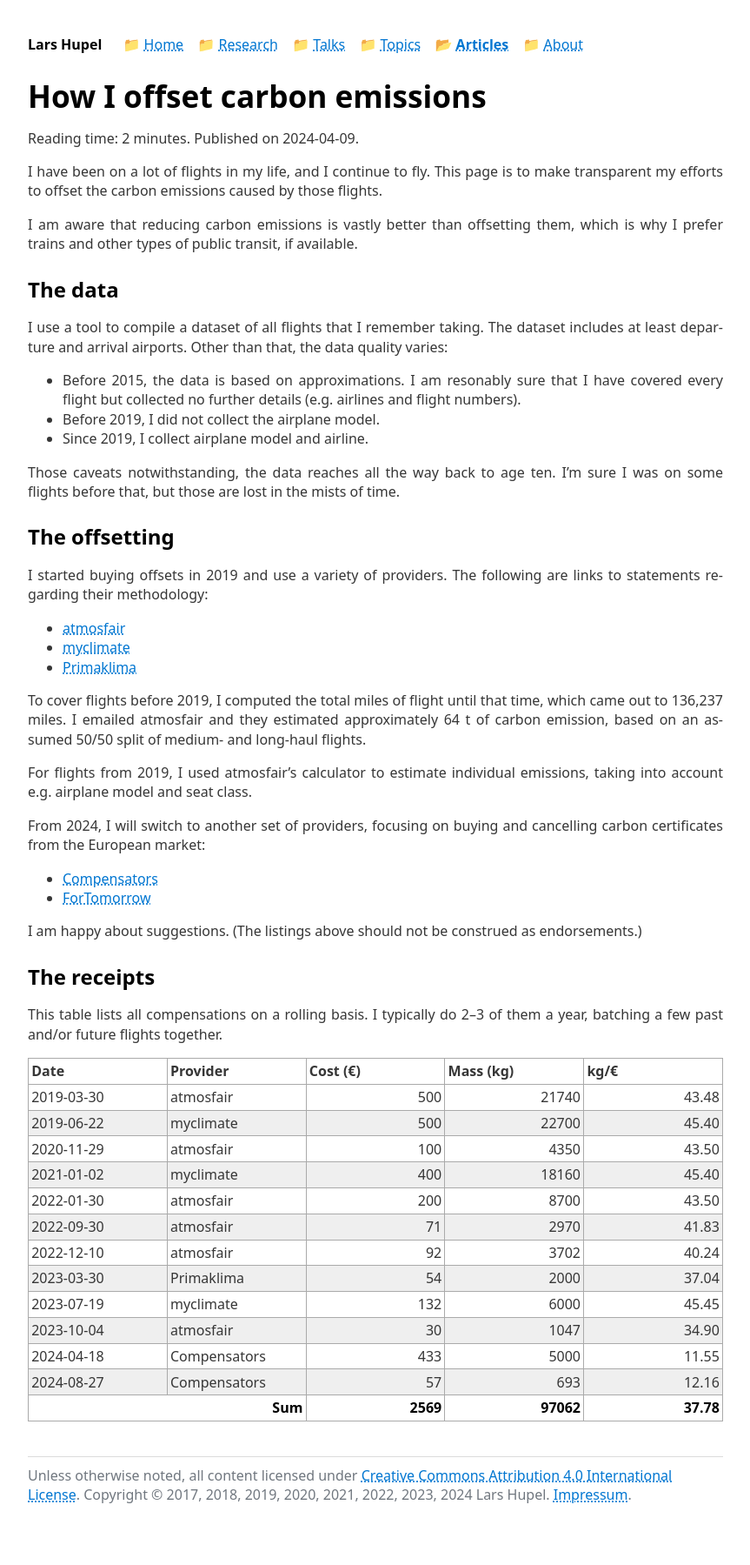
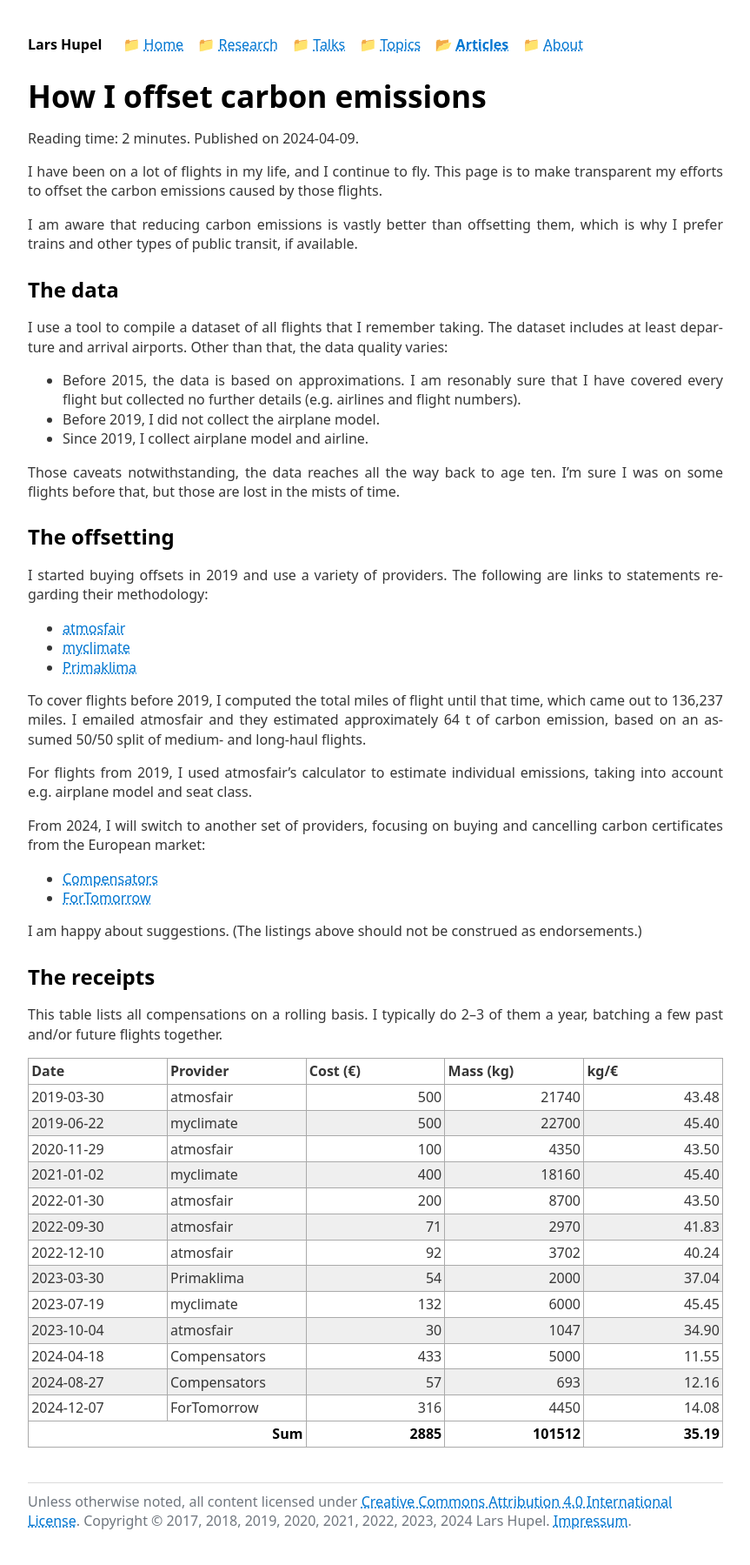
Before and after one commit to larsrh/website, a Jekyll site: the page built from _articles/offsetting.md, in a window 1280 px wide. Shown: the whole page at 87% size, without its empty margins (208-1071 px from the left). Built offline with Jekyll 4.4.1, drawn with Linux system fonts in a browser that asks for light colours; before the commit the page ends 1770 px from its top, so only the background shows below that.

Commit message:
add compensation

```diff
--- a/_data/carbon.yaml
+++ b/_data/carbon.yaml
@@ -46,3 +46,7 @@
   provider: Compensators
   cost: 57
   kg: 693
+- date: 2024-12-07
+  provider: ForTomorrow
+  cost: 316
+  kg: 4450
```
